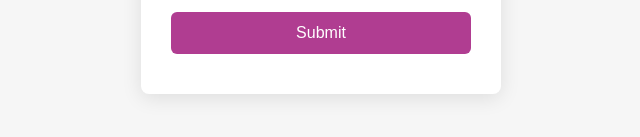
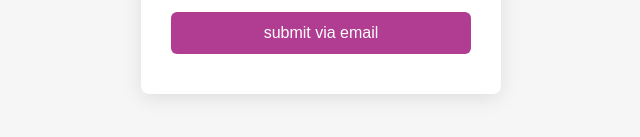
Before and after one commit to EKCBRO/end-review-form, a plain HTML site: page index.html in a window 1280 px wide. Shown: the part 571-708 px from the top of the page, 319-959 px from the left. Drawn offline with Linux system fonts and the light colour scheme.

Commit message:
Add files via upload

```diff
--- a/index.html
+++ b/index.html
@@ -54,7 +54,7 @@
 
       <textarea name="reason" placeholder="Constructive feedback for student" required></textarea>
 
-      <button type="submit">Submit</button>
+      <button type="submit">submit via email</button>
     </form>
   </div>
 
```
